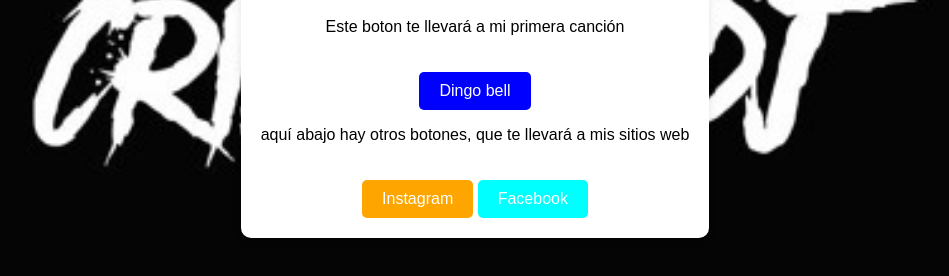
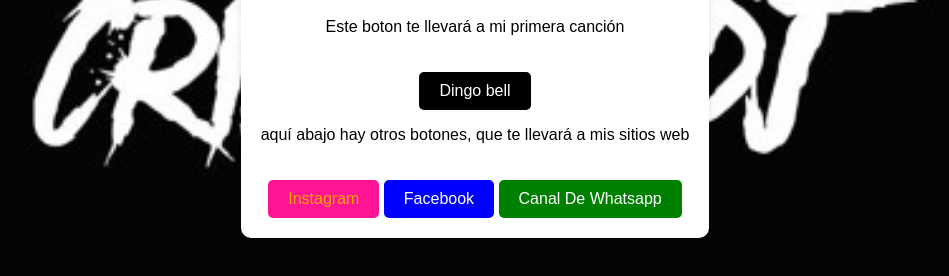
Before and after one commit to HackerCrisDJ/HackerCrisDJ.github.io, a plain HTML site: page index.html in a window 1280 px wide. Shown: the part 322-598 px from the top of the page, without its empty margins (165-1114 px from the left). Drawn offline with Linux system fonts and the light colour scheme.

Commit message:
inicial commit

```diff
--- a/index.html
+++ b/index.html
@@ -1,4 +1,4 @@
-<!DOCTYPE link>
+<!DOCTYPE html>
 <html lang="es-ES">
 <head>
     <meta charset="UTF-8">
@@ -14,6 +14,7 @@
         <p>aquí abajo hay otros botones, que te llevará a mis sitios web</p>
         <a href="https://www.instagram.com/creando_y_remezclzndo_musica/?__pwa=1#" class="boton-redireccion-2">Instagram</a>
         <a href="https://www.facebook.com/share/p/19NYneG2Xi/" class="boton-redireccion-3">Facebook</a>
+        <a href="https://whatsapp.com/channel/0029VbBcI861XquRFK55DK1A" class="boton-redireccion-4">Canal De Whatsapp</a>
     </div>
 </body>
 </html>
--- a/style.css
+++ b/style.css
@@ -16,7 +16,7 @@
 box-shadow: 0 4px 8px  rgba(0, 0, 0, 0.1);
 }
 .boton-redireccion{
-background-color:blue;
+background-color: black;
 color: white;
 padding: 10px 20px;
 display: inline-block;
@@ -25,7 +25,16 @@
 text-decoration: none;
 }
 .boton-redireccion-2{
-background-color: orange;
+background-color:deeppink;
+color: orange;
+padding: 10px 20px;
+display: inline-block;
+margin-top: 20px;
+border-radius: 5px;
+text-decoration: none;
+}
+.boton-redireccion-3{
+background-color: blue;
 color: white;
 padding: 10px 20px;
 display: inline-block;
@@ -33,8 +42,8 @@
 border-radius: 5px;
 text-decoration: none;
 }
-.boton-redireccion-3{
-background-color:aqua;
+.boton-redireccion-4{
+background-color: green;
 color: white;
 padding: 10px 20px;
 display: inline-block;
```
Also changed, not shown: 1 other file.
